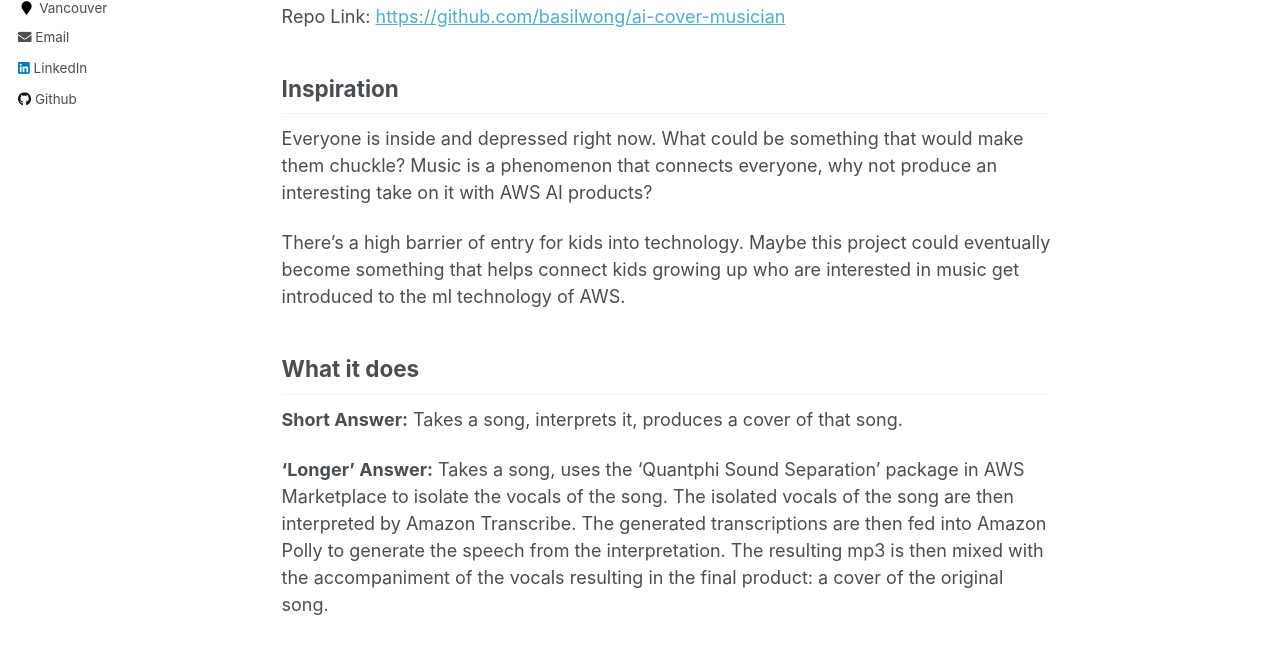
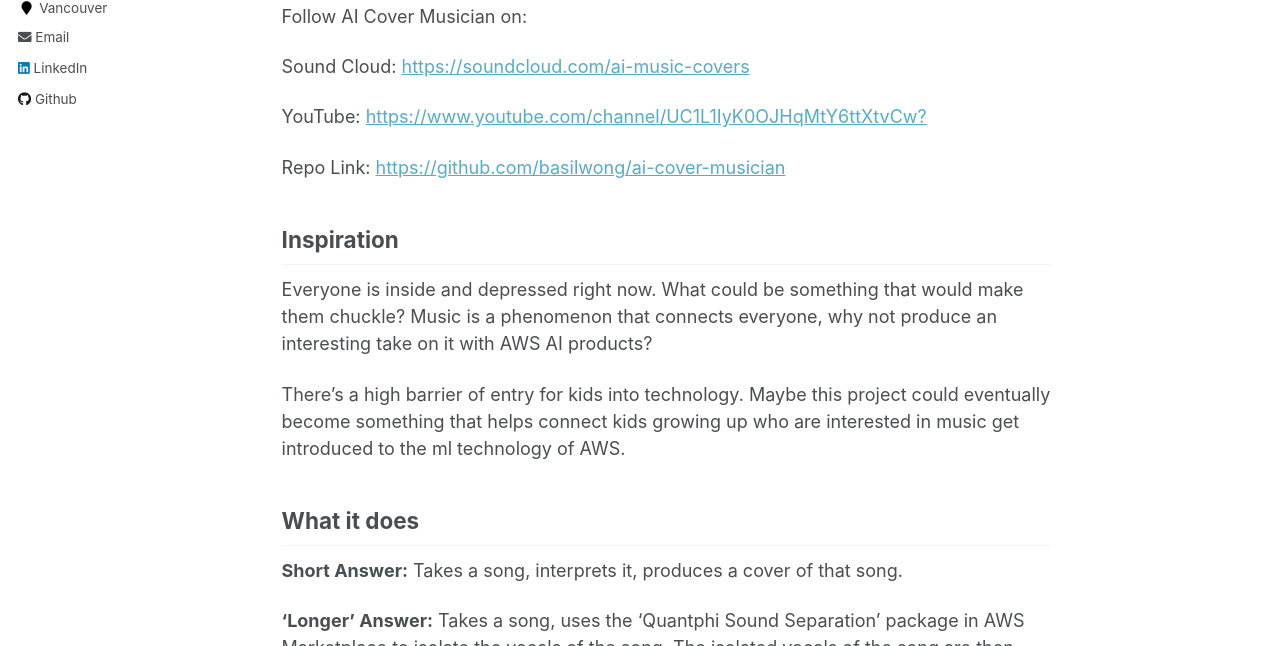
Before and after one commit to basilwong/basilwong.github.io, a Jekyll site: the page built from _portfolio/991-ai-cover-musician.md, in a window 1280 px wide and 900 px high, scrolled down 325 px, cut to the strip 254-900 px from the top of the window. Built offline with Jekyll 4.4.1, drawn with Linux system fonts in a browser that asks for light colours; some of the changed text lies outside the part shown.

Commit message:
Move links to top of portfolio item

```diff
--- a/_portfolio/991-ai-cover-musician.md
+++ b/_portfolio/991-ai-cover-musician.md
@@ -5,6 +5,12 @@
 ---
 
 <video src="https://basilwong.github.io/files/ai-cover-musician/ai_cover_musician_demo.mp4" poster="http://img.youtube.com/vi/3wBiNvPN-kA/0.jpg" width="640" height="360" controls preload></video>
+
+Follow AI Cover Musician on:
+
+Sound Cloud: [https://soundcloud.com/ai-music-covers](https://soundcloud.com/ai-music-covers)
+
+YouTube: [https://www.youtube.com/channel/UC1L1IyK0OJHqMtY6ttXtvCw?](https://www.youtube.com/channel/UC1L1IyK0OJHqMtY6ttXtvCw?)
 
 Repo Link: [https://github.com/basilwong/ai-cover-musician](https://github.com/basilwong/ai-cover-musician)
 
```
Also changed, not shown: other parts of _portfolio/991-ai-cover-musician.md (+0 -6 lines).
